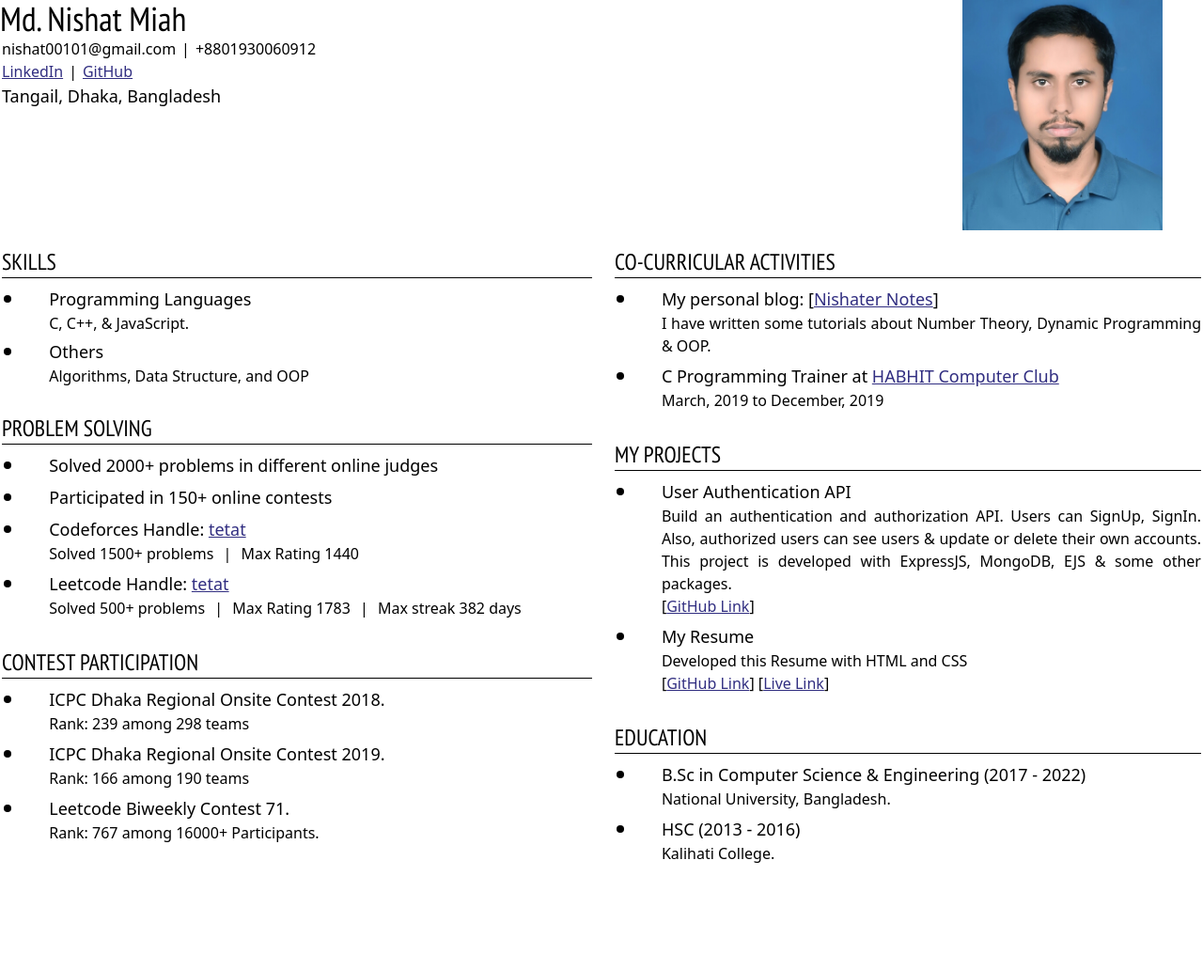
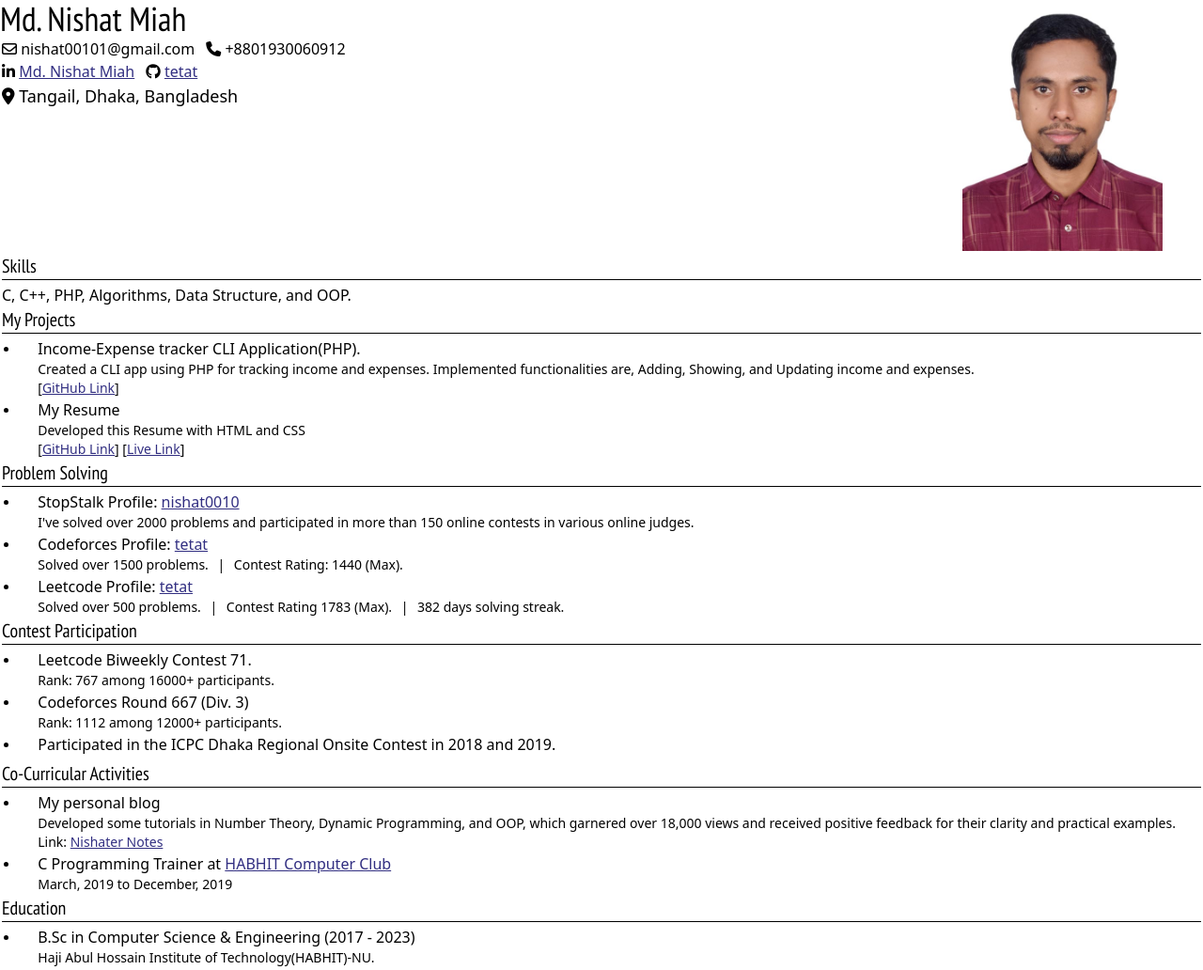
Before and after one commit to tetat/My-Resume, a plain HTML site: page index.html in a window 1280 px wide. Shown: the whole page at 94% size. Before the commit the page ends 928 px from the top, so only its background shows below. Drawn offline with nearby package versions, Linux system fonts and the light colour scheme.

Commit message:
changed image and layout

```diff
--- a/index.html
+++ b/index.html
@@ -28,123 +28,172 @@
         <div>
           <h1 class="text-4xl">Md. Nishat Miah</h1>
           <div class="flex pl-0.5">
-            <p class="">nishat00101@gmail.com</p>
-            <div class="vertical-line">|</div>
-            <p class="text-small">+8801930060912</p>
+            <p class="">
+              <i class="fa-regular fa-envelope"></i> nishat00101@gmail.com
+            </p>
+            <!-- <i class="fa-regular fa-envelope"></i> -->
+            <p class="text-small ml-3">
+              <i class="fa-solid fa-phone"></i> +8801930060912
+            </p>
+            <!-- <i class="fa-solid fa-phone"></i> -->
           </div>
           <div class="flex pl-0.5">
             <p>
+              <i class="fa-brands fa-linkedin-in"></i>
               <a
                 class="link"
                 href="https://www.linkedin.com/in/tetat/"
                 target="_blank"
               >
-                <u class="text-small text-indigo-900">LinkedIn</u>
+                <u class="text-small text-indigo-900">Md. Nishat Miah</u>
               </a>
             </p>
-            <div class="vertical-line">|</div>
-            <p>
+            <!-- <i class="fa-brands fa-linkedin-in"></i> -->
+            <p class="ml-3">
+              <i class="fa-brands fa-github"></i>
               <a class="link" href="https://github.com/tetat" target="_blank">
-                <u class="text-small text-indigo-900">GitHub</u>
+                <u class="text-small text-indigo-900">tetat</u>
               </a>
             </p>
+            <!-- <i class="fa-brands fa-github"></i> -->
           </div>
-          <p class="text-lg pl-0.5">Tangail, Dhaka, Bangladesh</p>
+          <p class="text-lg pl-0.5">
+            <i class="fa-solid fa-location-dot"></i> Tangail, Dhaka, Bangladesh
+          </p>
+          <!-- <i class="fa-solid fa-location-dot"></i> -->
         </div>
         <div>
           <div class="w-10/12">
-            <img src="Images/20220808_202257.jpg" alt="" width="100%" />
+            <img src="Images/822.jpg" alt="" width="100%" />
           </div>
         </div>
       </div>
     </header>
 
-    <section class="body-container mt-4">
-      <div class="mr-2 p-0.5">
-        <section>
-          <h4 class="text-2xl font-medium">SKILLS</h4>
-          <p class="horizontal-line mb-2"></p>
-          <div class="bold-block pb-1">
-            <p class="bold-point ml-0.5 mt-2.5"></p>
-            <div>
-              <p class="text-lg font-medium">Programming Languages</p>
-              <p class="text-md">C, C++, & JavaScript.</p>
+    <section class="mt-0">
+      <div class="p-0.5">
+        <section class="mt-0">
+          <h4 class="text-xl font-medium">Skills</h4>
+          <p class="horizontal-line mb-1"></p>
+          <div>
+            <p class="text-base">
+              C, C++, PHP, Algorithms, Data Structure, and OOP.
+            </p>
+          </div>
+        </section>
+
+        <section class="mt-0">
+          <h4 class="text-xl font-medium">My Projects</h4>
+          <p class="horizontal-line mb-1"></p>
+          <div>
+            <div class="bold-block pb-px">
+              <p class="bold-point ml-0.5 mt-2.5"></p>
+              <div>
+                <p class="text-base font-medium">
+                  Income-Expense tracker CLI Application(PHP).
+                </p>
+
+                <p class="text-sm">
+                  Created a CLI app using PHP for tracking income and expenses.
+                  Implemented functionalities are, Adding, Showing, and Updating
+                  income and expenses.
+                </p>
+
+                <p class="text-sm font-medium">
+                  [<a
+                    href="https://github.com/tetat/income-expense-tracker-cli-application"
+                    target="_blank"
+                    ><u class="font-medium text-indigo-900">GitHub Link</u></a
+                  >]
+                  <!-- [<a
+                    href="https://opvoap-server.onrender.com/"
+                    target="_blank"
+                    ><u class="font-medium text-indigo-900">Live Link</u></a
+                  >] -->
+                </p>
+              </div>
             </div>
-          </div>
-          <div class="bold-block pb-1">
-            <p class="bold-point ml-0.5 mt-2.5"></p>
-            <div>
-              <p class="text-lg font-medium">Others</p>
-              <p class="text-md">Algorithms, Data Structure, and OOP</p>
+            <div class="bold-block pb-px">
+              <p class="bold-point ml-0.5 mt-2.5"></p>
+              <div>
+                <p class="text-base font-medium">My Resume</p>
+
+                <p class="text-sm">Developed this Resume with HTML and CSS</p>
+
+                <p class="text-sm font-medium">
+                  [<a href="https://github.com/tetat/My-Resume" target="_blank"
+                    ><u class="font-medium text-indigo-900">GitHub Link</u></a
+                  >] [<a
+                    href="https://fabulous-cuchufli-c92071.netlify.app/"
+                    target="_blank"
+                    ><u class="font-medium text-indigo-900">Live Link</u></a
+                  >]
+                </p>
+              </div>
             </div>
           </div>
         </section>
-        <section class="mt-6">
-          <h4 class="text-2xl font-medium">PROBLEM SOLVING</h4>
-          <p class="horizontal-line mb-2"></p>
+
+        <section class="mt-0">
+          <h4 class="text-xl font-medium">Problem Solving</h4>
+          <p class="horizontal-line mb-1"></p>
           <div>
-            <div class="bold-block pb-1.5">
-              <p class="bold-point ml-0.5 mt-2.5"></p>
-              <p class="text-lg">
-                Solved <span class="font-medium">2000+</span> problems in
-                different online judges
-              </p>
-            </div>
-            <div class="bold-block pb-1.5">
-              <!-- <div class="flex items-start"> -->
-              <p class="bold-point ml-0.5 mt-2.5"></p>
-              <p class="text-lg">
-                Participated in <span class="font-medium">150+</span> online
-                contests
-              </p>
-              <!-- </div> -->
-            </div>
-            <!-- <div class="bold-block pb-1.5">
-              <p class="bold-point ml-0.5 mt-2.5"></p>
-              <p class="text-lg">
-                StopStalk Handle:
-                <a
-                  href="https://www.stopstalk.com/user/profile/nishat0010"
-                  target="_blank"
-                  ><span class="font-medium text-indigo-900"
-                    >nishat0010</span
-                  ></a
-              </p>
-            </div> -->
-            <div class="bold-block pb-1.5">
+            <div class="bold-block pb-px">
               <p class="bold-point ml-0.5 mt-2.5"></p>
               <div>
-                <p class="text-lg">
-                  Codeforces Handle:
+                <p class="text-base font-medium">
+                  StopStalk Profile:
+                  <a
+                    href="https://www.stopstalk.com/user/profile/nishat0010"
+                    target="_blank"
+                    ><u class="font-medium text-indigo-900">nishat0010</u></a
+                  >
+                </p>
+                <p class="text-sm">
+                  I've solved over
+                  <span class="text-sm">2000</span> problems and participated in
+                  more than <span class="text-sm">150</span> online contests in
+                  various online judges.
+                </p>
+              </div>
+            </div>
+
+            <div class="bold-block pb-px">
+              <p class="bold-point ml-0.5 mt-2.5"></p>
+              <div>
+                <p class="text-base font-medium">
+                  Codeforces Profile:
                   <a href="https://codeforces.com/profile/tetat" target="_blank"
                     ><u class="font-medium text-indigo-900">tetat</u></a
                   >
                 </p>
-                <p class="text-md">
-                  Solved <span class="font-medium">1500+</span> problems
-                  <span class="vertical-line">|</span> Max Rating
-                  <span class="font-medium">1440</span>
+                <p class="text-sm">
+                  Solved over
+                  <span class="font-medium">1500</span> problems.
+                  <span class="vertical-line">|</span> Contest Rating:
+                  <span class="font-medium">1440</span> (Max).
                 </p>
               </div>
             </div>
-            <div class="bold-block pb-1.5">
+            <div class="bold-block pb-px">
               <p class="bold-point ml-0.5 mt-2.5"></p>
               <div>
-                <p class="text-lg">
-                  Leetcode Handle:
+                <p class="text-base font-medium">
+                  Leetcode Profile:
                   <a href="https://leetcode.com/tetat/" target="_blank"
                     ><u class="font-medium text-indigo-900">tetat</u></a
                   >
                 </p>
-                <p class="text-md">
-                  Solved <span class="font-medium">500+</span> problems
-                  <span class="vertical-line">|</span> Max Rating
-                  <span class="font-medium">1783</span>
-                  <span class="vertical-line">|</span> Max streak
-                  <span class="font-medium">382</span> days
+                <p class="text-sm">
+                  Solved over <span class="font-medium">500</span> problems.
+                  <span class="vertical-line">|</span> Contest Rating
+                  <span class="font-medium">1783</span> (Max).
+                  <span class="vertical-line">|</span>
+                  <span class="font-medium">382</span> days solving streak.
                 </p>
               </div>
             </div>
+
             <!-- <div class="bold-block pb-1.5">
               <p class="bold-point ml-0.5 mt-2.5"></p>
               <div>
@@ -176,25 +225,51 @@
             </div> -->
           </div>
         </section>
-        <section class="mt-6">
-          <h4 class="text-2xl font-medium">CONTEST PARTICIPATION</h4>
-          <p class="horizontal-line mb-2"></p>
-          <div>
-            <div class="bold-block pb-1.5">
+        <section class="mt-0">
+          <h4 class="text-xl font-medium">Contest Participation</h4>
+          <p class="horizontal-line mb-1"></p>
+          <div class="bold-block pb-px">
+            <p class="bold-point ml-0.5 mt-2.5"></p>
+            <div>
+              <p class="text-base font-medium">Leetcode Biweekly Contest 71.</p>
+              <p class="text-sm">Rank: 767 among 16000+ participants.</p>
+            </div>
+          </div>
+          <!-- <div class="bold-block pb-1.5">
+                      <p class="bold-point ml-0.5 mt-2.5"></p>
+                      <div>
+                          <p class="text-lg">Codeforces Round 658 (Div. 2).</p>
+                          <p class="text-md">Rank: 1326 among 14000+ Participants.</p>
+                      </div>
+                  </div> -->
+          <div class="bold-block pb-px">
+            <p class="bold-point ml-0.5 mt-2.5"></p>
+            <div>
+              <p class="text-base font-medium">Codeforces Round 667 (Div. 3)</p>
+              <p class="text-sm">Rank: 1112 among 12000+ participants.</p>
+            </div>
+          </div>
+          <div class="bold-block pb-px">
+            <p class="bold-point ml-0.5 mt-2.5"></p>
+            <div>
+              <p class="text-base font-medium">
+                Participated in the ICPC Dhaka Regional Onsite Contest in 2018
+                and 2019.
+              </p>
+              <!-- <p class="text-md">Rank: 239 among 298 teams</p> -->
+            </div>
+          </div>
+          <!-- <div>
+            <div class="bold-block pb-px">
               <p class="bold-point ml-0.5 mt-2.5"></p>
               <div>
-                <p class="text-lg">ICPC Dhaka Regional Onsite Contest 2018.</p>
-                <p class="text-md">Rank: 239 among 298 teams</p>
+                <p class="text-base">
+                  ICPC Dhaka Regional Onsite Contest 2019.
+                </p>
+                <p class="text-sm">Rank: 166 among 190 teams</p>
               </div>
             </div>
             <div class="bold-block pb-1.5">
-              <p class="bold-point ml-0.5 mt-2.5"></p>
-              <div>
-                <p class="text-lg">ICPC Dhaka Regional Onsite Contest 2019.</p>
-                <p class="text-md">Rank: 166 among 190 teams</p>
-              </div>
-            </div>
-            <!-- <div class="bold-block pb-1.5">
               <p class="bold-point ml-0.5 mt-2.5"></p>
               <div>
                 <p class="text-lg">
@@ -202,56 +277,66 @@
                 </p>
                 <p class="text-md">Rank: 86 among 111 teams</p>
               </div>
-            </div> -->
-            <div class="bold-block pb-1.5">
+            </div>
+            <div class="bold-block pb-px">
               <p class="bold-point ml-0.5 mt-2.5"></p>
               <div>
                 <p class="text-lg">Leetcode Biweekly Contest 71.</p>
                 <p class="text-md">Rank: 767 among 16000+ Participants.</p>
               </div>
             </div>
-            <!-- <div class="bold-block pb-1.5">
-                        <p class="bold-point ml-0.5 mt-2.5"></p>
-                        <div>
-                            <p class="text-lg">Codeforces Round 658 (Div. 2).</p>
-                            <p class="text-md">Rank: 1326 among 14000+ Participants.</p>
-                        </div>
-                    </div> -->
-            <!-- <div>
-                        <div class="flex items-start">
-                            <p class="bold-point ml-0.5 mt-2.5"></p>
-                            <p class="text-md">Codeforces Round 667 (Div. 3)</p>
-                        </div>
-                        <p class="text-md ml-5">Rank: 1112 among 12000+ Participants.</p>
-                    </div> -->
-          </div>
+            <div class="bold-block pb-1.5">
+              <p class="bold-point ml-0.5 mt-2.5"></p>
+              <div>
+                <p class="text-lg">Codeforces Round 658 (Div. 2).</p>
+                <p class="text-md">Rank: 1326 among 14000+ Participants.</p>
+              </div>
+            </div>
+            <div class="bold-block pb-px">
+              <p class="bold-point ml-0.5 mt-2.5"></p>
+              <div>
+                <p class="text-lg">Codeforces Round 667 (Div. 3)</p>
+                <p class="text-md">Rank: 1112 among 12000+ Participants.</p>
+              </div>
+            </div>
+            <div class="bold-block pb-px">
+              <p class="bold-point ml-0.5 mt-2.5"></p>
+              <div>
+                <p class="text-lg">
+                  Participated in ICPC Dhaka Regional Onsite Contest 2018 &
+                  2019.
+                </p>
+                <p class="text-md">Rank: 239 among 298 teams</p>
+              </div>
+            </div>
+          </div> -->
         </section>
       </div>
-      <div class="ml-3 p-0.5">
-        <section>
-          <h4 class="text-2xl font-medium">CO-CURRICULAR ACTIVITIES</h4>
-          <p class="horizontal-line mb-2"></p>
-          <div class="bold-block pb-1.5">
+      <div class="p-0.5">
+        <section class="mt-0">
+          <h4 class="text-xl font-medium">Co-Curricular Activities</h4>
+          <p class="horizontal-line mb-1"></p>
+          <div class="bold-block pb-px">
             <p class="bold-point ml-0.5 mt-2.5"></p>
             <div>
-              <p class="text-lg font-medium">
-                My personal blog: [<a
-                  href="https://nishaternotes.blogspot.com/"
-                  target="_blank"
+              <p class="text-base font-medium">My personal blog</p>
+              <p style="text-align: justify" class="text-sm">
+                Developed some tutorials in Number Theory, Dynamic Programming,
+                and OOP, which garnered over 18,000 views and received positive
+                feedback for their clarity and practical examples.
+              </p>
+              <p class="text-sm font-medium">
+                Link:
+                <a href="https://nishaternotes.blogspot.com/" target="_blank"
                   ><u class="text-indigo-900">Nishater Notes</u></a
-                >]
-              </p>
-
-              <p style="text-align: justify" class="text-md">
-                I have written some tutorials about Number Theory, Dynamic
-                Programming & OOP.
+                >
               </p>
             </div>
           </div>
-          <div class="bold-block pb-1.5">
+          <div class="bold-block pb-px">
             <p class="bold-point ml-0.5 mt-2.5"></p>
             <div>
-              <p class="text-lg font-medium">
+              <p class="text-base font-medium">
                 C Programming Trainer at
                 <a
                   href="https://www.facebook.com/HabhitComputerClub"
@@ -260,75 +345,33 @@
                 >
               </p>
 
-              <p class="text-md">March, 2019 to December, 2019</p>
+              <p class="text-sm">March, 2019 to December, 2019</p>
             </div>
           </div>
         </section>
-        <section class="mt-6">
-          <h4 class="text-2xl font-medium">MY PROJECTS</h4>
-          <p class="horizontal-line mb-2"></p>
-          <div>
-            <div class="bold-block pb-1.5">
-              <p class="bold-point ml-0.5 mt-2.5"></p>
-              <div>
-                <p class="text-lg font-medium">User Authentication API</p>
 
-                <p style="text-align: justify" class="text-md">
-                  Build an authentication and authorization API. Users can
-                  SignUp, SignIn. Also, authorized users can see users & update
-                  or delete their own accounts. This project is developed with
-                  ExpressJS, MongoDB, EJS & some other packages.
-                </p>
-
-                <p class="text-md font-medium">
-                  [<a
-                    href="https://github.com/tetat/user-auth-api"
-                    target="_blank"
-                    ><u class="font-medium text-indigo-900">GitHub Link</u></a
-                  >]
-                </p>
-              </div>
-            </div>
-            <div class="bold-block pb-1.5">
-              <p class="bold-point ml-0.5 mt-2.5"></p>
-              <div>
-                <p class="text-lg font-medium">My Resume</p>
-
-                <p class="text-md">Developed this Resume with HTML and CSS</p>
-
-                <p class="text-md font-medium">
-                  [<a href="https://github.com/tetat/My-Resume" target="_blank"
-                    ><u class="font-medium text-indigo-900">GitHub Link</u></a
-                  >] [<a
-                    href="https://fabulous-cuchufli-c92071.netlify.app/"
-                    target="_blank"
-                    ><u class="font-medium text-indigo-900">Live Link</u></a
-                  >]
-                </p>
-              </div>
+        <section class="mt-0">
+          <h4 class="text-xl font-medium">Education</h4>
+          <p class="horizontal-line mb-1"></p>
+          <div class="bold-block pb-px">
+            <p class="bold-point ml-0.5 mt-2.5"></p>
+            <div>
+              <p class="text-base font-medium">
+                B.Sc in Computer Science & Engineering (2017 - 2023)
+              </p>
+              <p class="text-sm">
+                Haji Abul Hossain Institute of Technology(HABHIT)-NU.
+              </p>
             </div>
           </div>
-        </section>
-        <section class="mt-6">
-          <h4 class="text-2xl font-medium">EDUCATION</h4>
-          <p class="horizontal-line mb-2"></p>
-          <div class="bold-block pb-1.5">
-            <p class="bold-point ml-0.5 mt-2.5"></p>
-            <div>
-              <p class="text-lg font-medium">
-                B.Sc in Computer Science & Engineering (2017 - 2022)
-              </p>
-              <p class="text-md">National University, Bangladesh.</p>
-            </div>
-          </div>
-          <div class="bold-block pb-1.5">
+          <!-- <div class="bold-block pb-px">
             <p class="bold-point ml-0.5 mt-2.5"></p>
             <div>
               <p class="text-lg font-medium">HSC (2013 - 2016)</p>
               <p class="text-md">Kalihati College.</p>
             </div>
           </div>
-          <!-- <div class="bold-block pb-1.5">
+          <div class="bold-block pb-px">
             <p class="bold-point ml-0.5 mt-2.5"></p>
             <div>
               <p class="text-lg font-medium">SSC (2008 - 2013)</p>
--- a/style.css
+++ b/style.css
@@ -19,9 +19,9 @@ h4 {
 
 .bold-point {
   background-color: black;
-  width: 8px;
-  height: 8px;
-  margin: 8px 10px 0 10px;
+  width: 5px;
+  height: 5px;
+  margin: 8px 4px 0 3px;
   border-radius: 50%;
 }
 
@@ -42,5 +42,5 @@ h4 {
 
 .bold-block {
   display: grid;
-  grid-template-columns: 8% 92%;
+  grid-template-columns: 3% 97%;
 }
```
Also changed, not shown: Images/20220808_202257.jpg (deleted), Images/822.jpg (added).
